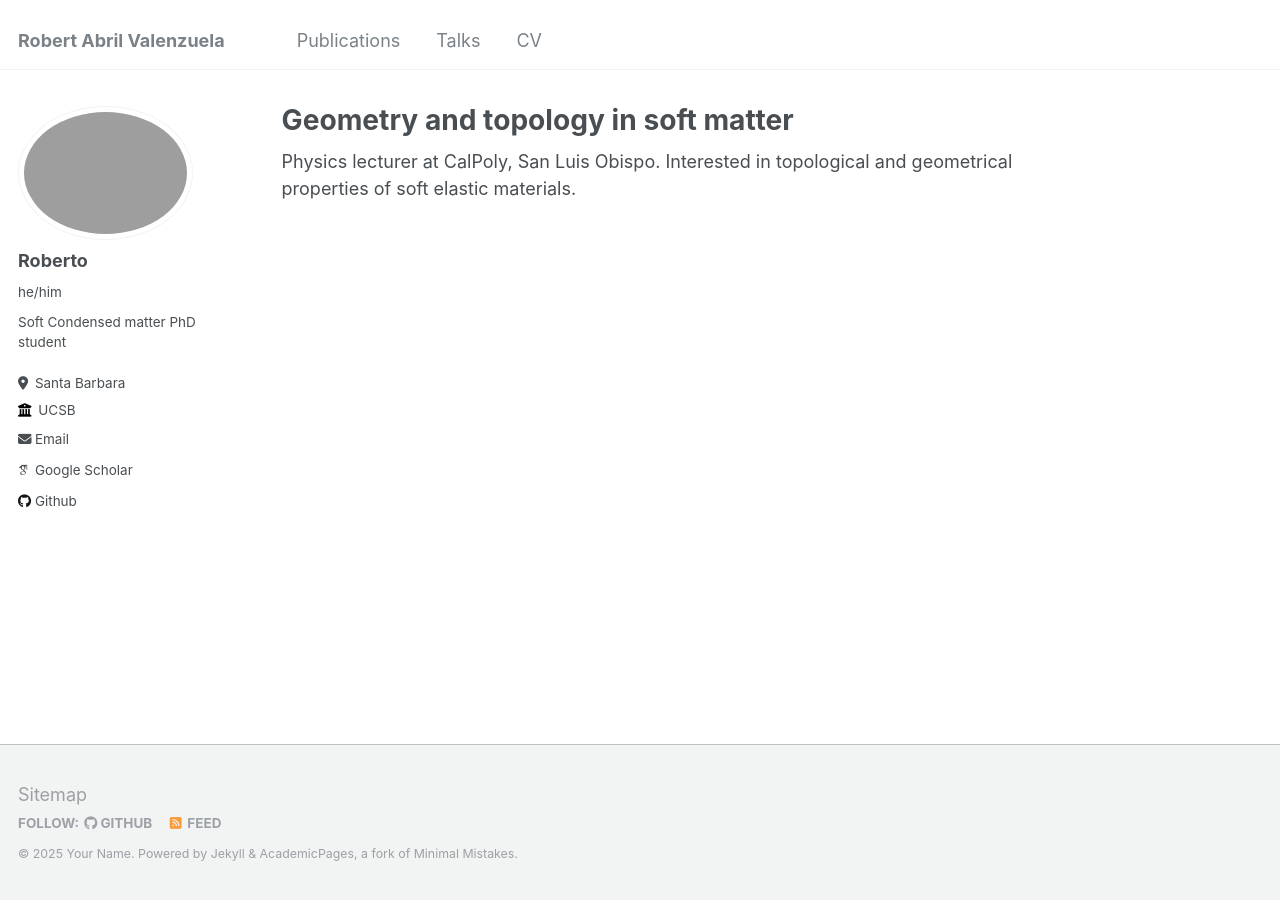
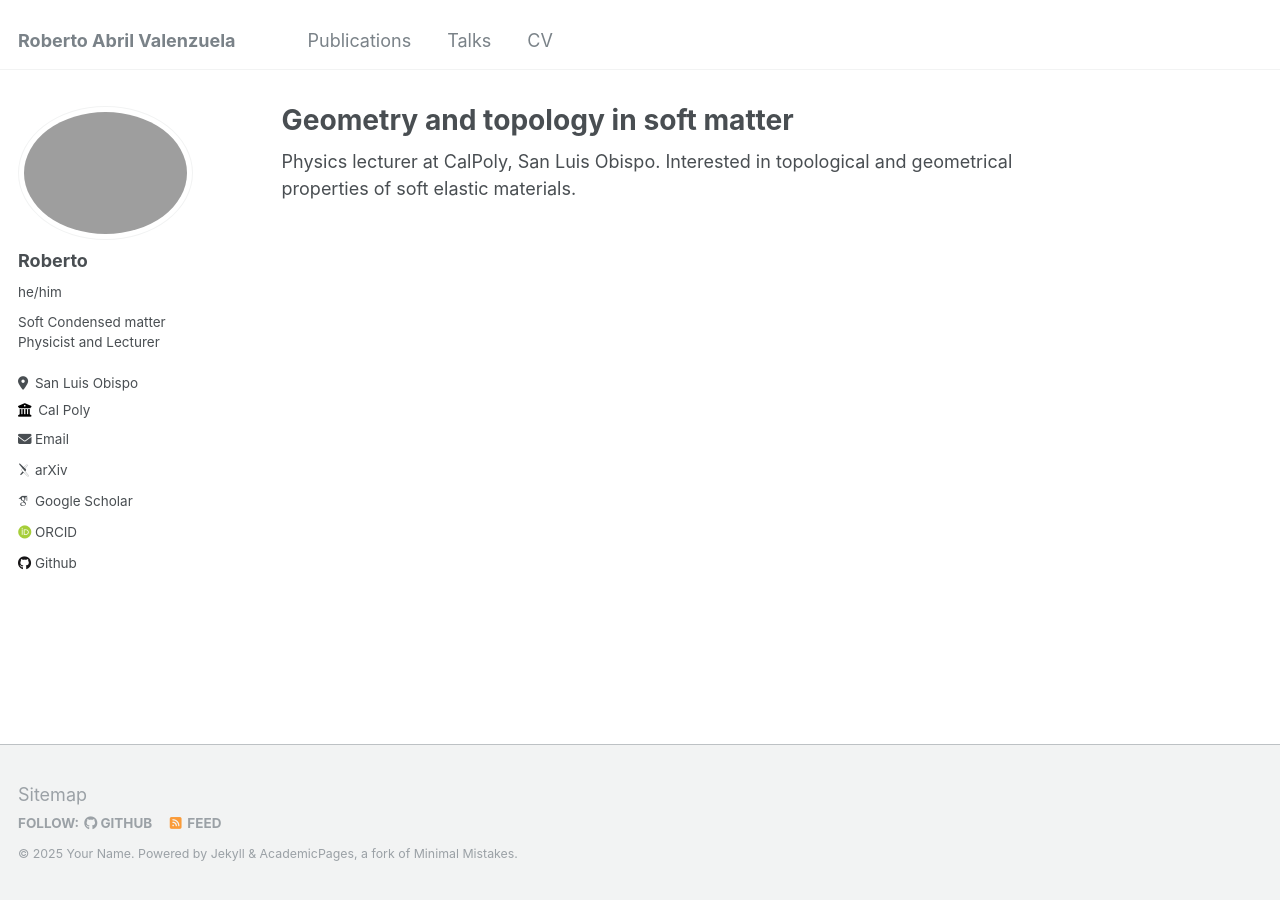
Before and after one commit to rabril/rabril.github.io, a Jekyll site: the page built from _pages/about.md, in a window 1280 px wide. Built offline with Jekyll 4.4.1, drawn with Linux system fonts in a browser that asks for light colours; some web fonts are replaced.

Commit message:
Update _config.yml

```diff
--- a/_config.yml
+++ b/_config.yml
@@ -8,10 +8,10 @@
 
 # Basic Site Settings
 locale                   : "en-US"
-title                    : "Robert Abril Valenzuela"
+title                    : "Roberto Abril Valenzuela"
 title_separator          : "-"
 name                     : &name "Your Name"
-description              : &description "PhD Candidate"
+description              : &description "Physics Lecturer"
 url                      : https://rabril.github.io # the base hostname & protocol for your site e.g. "https://mmistakes.github.io"
 baseurl                  : "" # the subpath of your site, e.g. "/blog"
 repository               : "rabril/rabril.github.io"
@@ -24,17 +24,17 @@ author:
   avatar           : "profile.png"
   name             : "Roberto"
   pronouns         : "he/him"# example: "she/her"
-  bio              : "Soft Condensed matter PhD student"
-  location         : "Santa Barbara"
-  employer         : "UCSB"
+  bio              : "Soft Condensed matter Physicist and Lecturer"
+  location         : "San Luis Obispo"
+  employer         : "Cal Poly"
   uri              : # URL
   email            : "roberto9601@gmail.com"
 
   # Academic websites
-  arxiv            : # URL - Update with the correct link to your profile
+  arxiv            : "https://arxiv.org/search/cond-mat?searchtype=author&query=Valenzuela,+R+A"
   googlescholar    : "https://scholar.google.com/citations?user=cGSY_qsAAAAJ&hl=en"
   impactstory      : # URL
-  orcid            : #"http://orcid.org/yourorcidurl"
+  orcid            : "https://orcid.org/0009-0009-5171-3354"
   pubmed           : #"https://www.ncbi.nlm.nih.gov/pubmed/?term=john+snow"
   researchgate     : # URL
 
```
